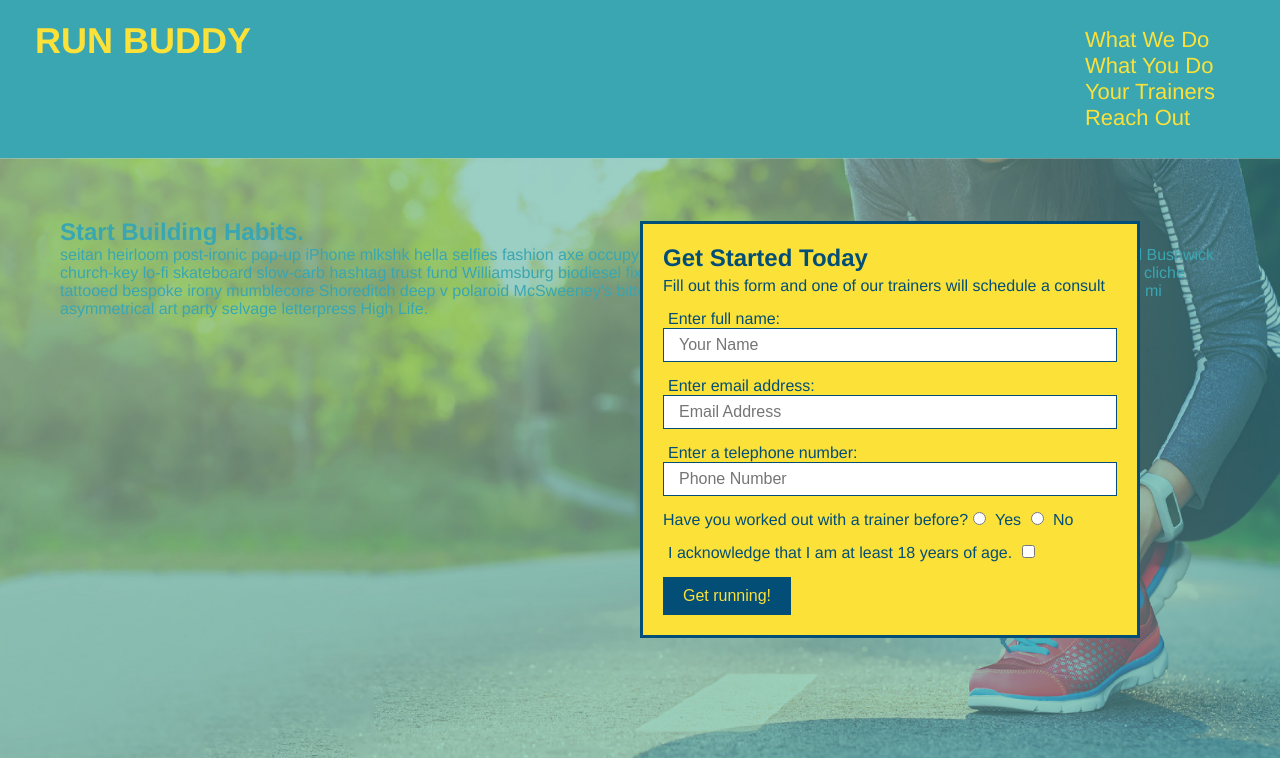
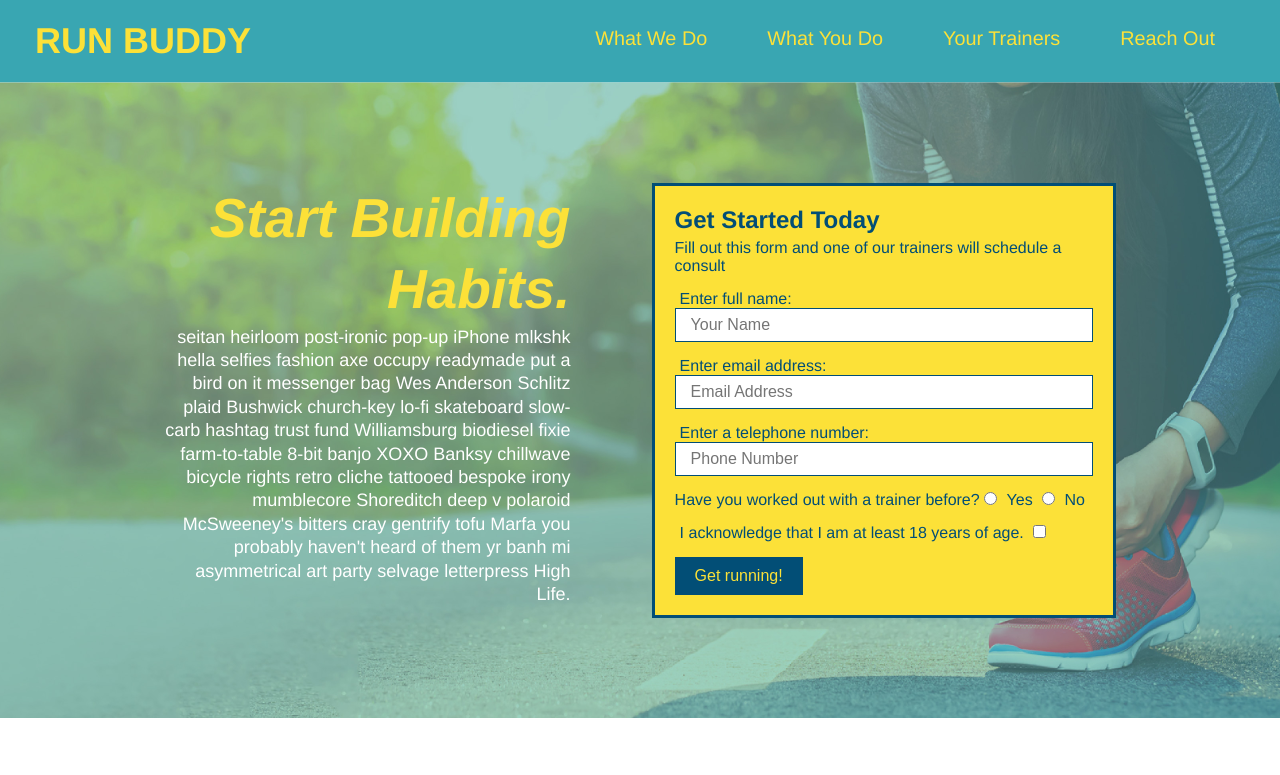
Before and after one commit to Jklaver91/run-buddy, a plain HTML site: page index.html in a window 1280 px wide. Shown: the top 775 px of the page. Drawn offline with Linux system fonts and the light colour scheme.

Commit message:
add flexbox to the hero

```diff
--- a/assets/css/style.css
+++ b/assets/css/style.css
@@ -34,35 +34,36 @@ header nav {
   margin: 7px 0;
 }
 
-header nav ul li {
+header nav ul {
   display: flex;
-    flex-wrap: wrap;
-    justify-content: space-between;
-    align-items: center;
-    list-style: none;
+  flex-wrap: wrap;
+  justify-content: space-between;
+  align-items: center;
+  list-style: none;
 }
 
 header nav ul li a {
   margin: 0 30px;
   font-weight: lighter;
-  font-size: 22px;
+  font-size: 1.55vw;
 }
 
 footer {
   background: #fce138;
   width: 100%;
   padding: 40px 35px;
+  display: flex;
+  justify-content: space-between;
+  flex-wrap: wrap;
 }
 
 footer h2 {
-  display: inline;
   color: #024e76;
   font-size: 30px;
   margin: 0;
 }
 
 footer div {
-  float: right;
   line-height: 1.5;
   text-align: right;
 }
@@ -78,10 +79,11 @@ section {
 /* Hero Style Start */
 .hero {
   background-image: url('../images/hero-bg.jpg');
-  height: 600px;
   background-size: cover;
   background-position: center;
-  position: relative;
+  display: flex;
+  justify-content: center;
+  flex-wrap: wrap;
 }
 /* Hero Style End */
 
@@ -89,11 +91,9 @@ section {
   border: 3px solid #024e76;
   background-color: #fce138;
   padding: 20px;
-  width: 500px;
   color: #024e76;
-  position: absolute;
-  bottom: 120px;
-  right: 140px;
+  width: 40%;
+  margin: 3.5%;
 }
 
 .hero-form h3 {
@@ -102,6 +102,21 @@ section {
 }
 .hero-form p {
   margin: 5px 0 15px 0;
+}
+
+.hero-cta {
+  width: 35%;
+  text-align: right;
+  margin: 3.5%;
+  color: #fff;
+  font-size: 18px;
+  line-height: 1.3;
+}
+
+.hero-cta h2 {
+  font-style: italic;
+  font-size: 55px;
+  color: #fce138;
 }
 
 .form-input {
```
